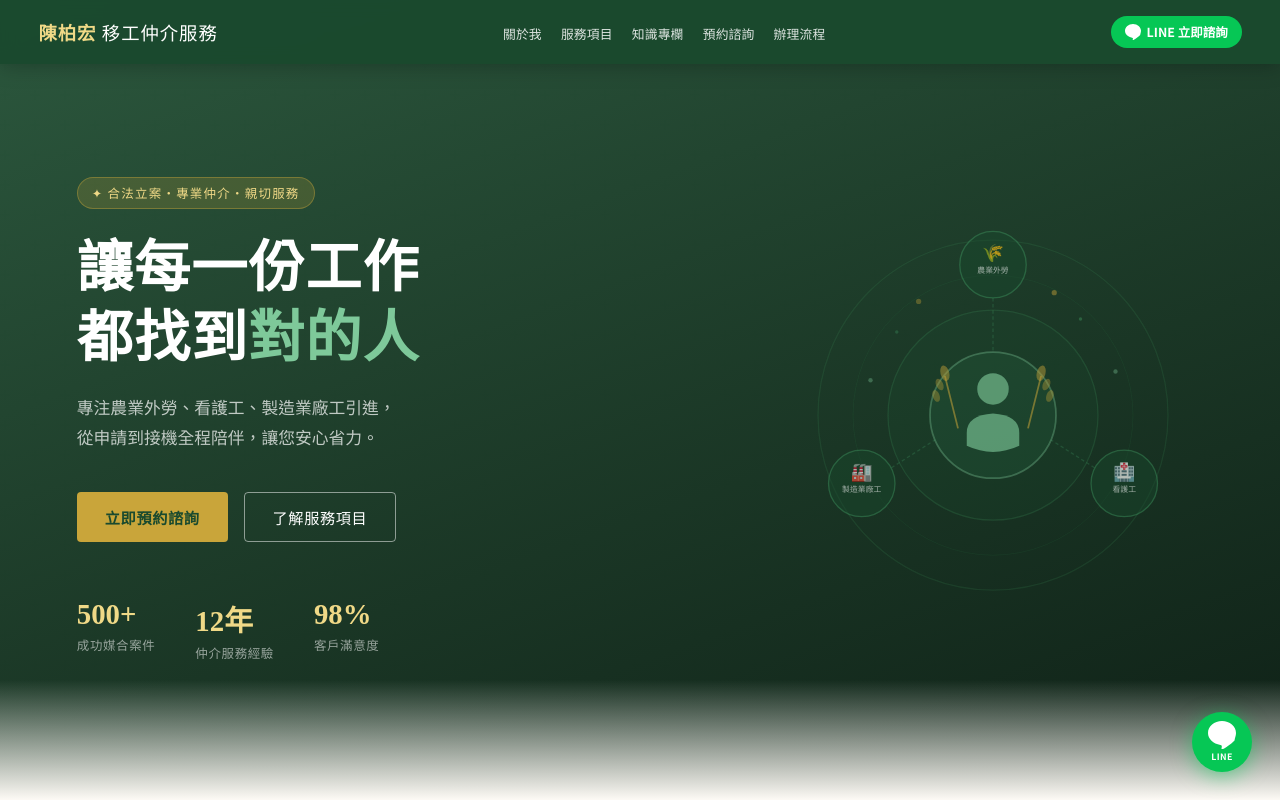
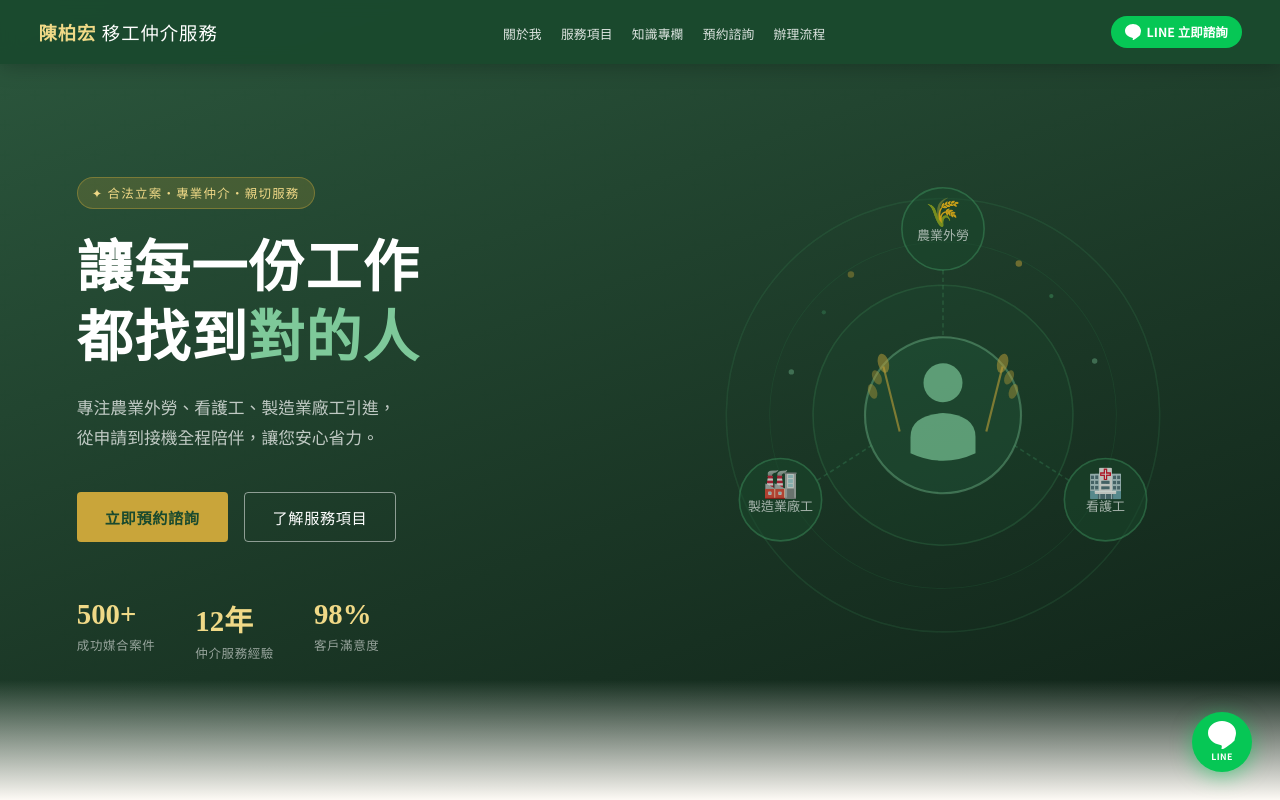
Before and after one commit to simplelife414-pixel/chen-bohun, a plain HTML site: page index.html in a window 1280 px wide. Shown: the top 800 px of the page. Drawn offline with Linux system fonts and the light colour scheme.

Commit message:
Update index.html

```diff
--- a/index.html
+++ b/index.html
@@ -53,8 +53,8 @@
   }
   .hero-visual {
     flex-shrink: 0;
-    width: 420px;
-    opacity: 0.9;
+    width: 520px;
+    opacity: 0.95;
     animation: float 6s ease-in-out infinite;
   }
   .hero-svg { width: 100%; height: auto; }
@@ -438,6 +438,10 @@
     .hero { padding: 90px 5vw 50px; }
     .hero-layout { flex-direction: column; }
     .hero-visual { display: none; }
+    .hero-content { max-width: 100%; }
+    .hero-badge { font-size: 0.7rem; white-space: normal; }
+    .hero h1 { font-size: clamp(1.6rem, 8vw, 2.2rem); }
+    .hero-sub { font-size: 0.88rem; }
     .hero h1 { font-size: 1.8rem; }
     .hero-sub { font-size: 0.9rem; }
     .hero-btns { flex-direction: column; gap: 0.8rem; }
@@ -533,18 +537,18 @@
       <!-- 外圍三個服務圓圈 -->
       <!-- 農業 -->
       <circle cx="240" cy="68" r="38" fill="rgba(26,74,46,0.5)" stroke="rgba(74,173,111,0.4)" stroke-width="1.5"/>
-      <text x="240" y="62" text-anchor="middle" fill="rgba(255,255,255,0.8)" font-size="20">🌾</text>
-      <text x="240" y="78" text-anchor="middle" fill="rgba(255,255,255,0.65)" font-size="9" font-family="Noto Sans TC,sans-serif">農業外勞</text>
+      <text x="240" y="62" text-anchor="middle" fill="rgba(255,255,255,0.8)" font-size="26">🌾</text>
+      <text x="240" y="78" text-anchor="middle" fill="rgba(255,255,255,0.65)" font-size="12" font-family="Noto Sans TC,sans-serif">農業外勞</text>
 
       <!-- 看護 -->
       <circle cx="390" cy="318" r="38" fill="rgba(26,74,46,0.5)" stroke="rgba(74,173,111,0.4)" stroke-width="1.5"/>
-      <text x="390" y="312" text-anchor="middle" fill="rgba(255,255,255,0.8)" font-size="20">🏥</text>
-      <text x="390" y="328" text-anchor="middle" fill="rgba(255,255,255,0.65)" font-size="9" font-family="Noto Sans TC,sans-serif">看護工</text>
+      <text x="390" y="312" text-anchor="middle" fill="rgba(255,255,255,0.8)" font-size="26">🏥</text>
+      <text x="390" y="328" text-anchor="middle" fill="rgba(255,255,255,0.65)" font-size="12" font-family="Noto Sans TC,sans-serif">看護工</text>
 
       <!-- 廠工 -->
       <circle cx="90" cy="318" r="38" fill="rgba(26,74,46,0.5)" stroke="rgba(74,173,111,0.4)" stroke-width="1.5"/>
-      <text x="90" y="312" text-anchor="middle" fill="rgba(255,255,255,0.8)" font-size="20">🏭</text>
-      <text x="90" y="328" text-anchor="middle" fill="rgba(255,255,255,0.65)" font-size="9" font-family="Noto Sans TC,sans-serif">製造業廠工</text>
+      <text x="90" y="312" text-anchor="middle" fill="rgba(255,255,255,0.8)" font-size="26">🏭</text>
+      <text x="90" y="328" text-anchor="middle" fill="rgba(255,255,255,0.65)" font-size="12" font-family="Noto Sans TC,sans-serif">製造業廠工</text>
 
       <!-- 連接線 -->
       <line x1="240" y1="106" x2="240" y2="168" stroke="rgba(74,173,111,0.25)" stroke-width="1.5" stroke-dasharray="4,3"/>
```
